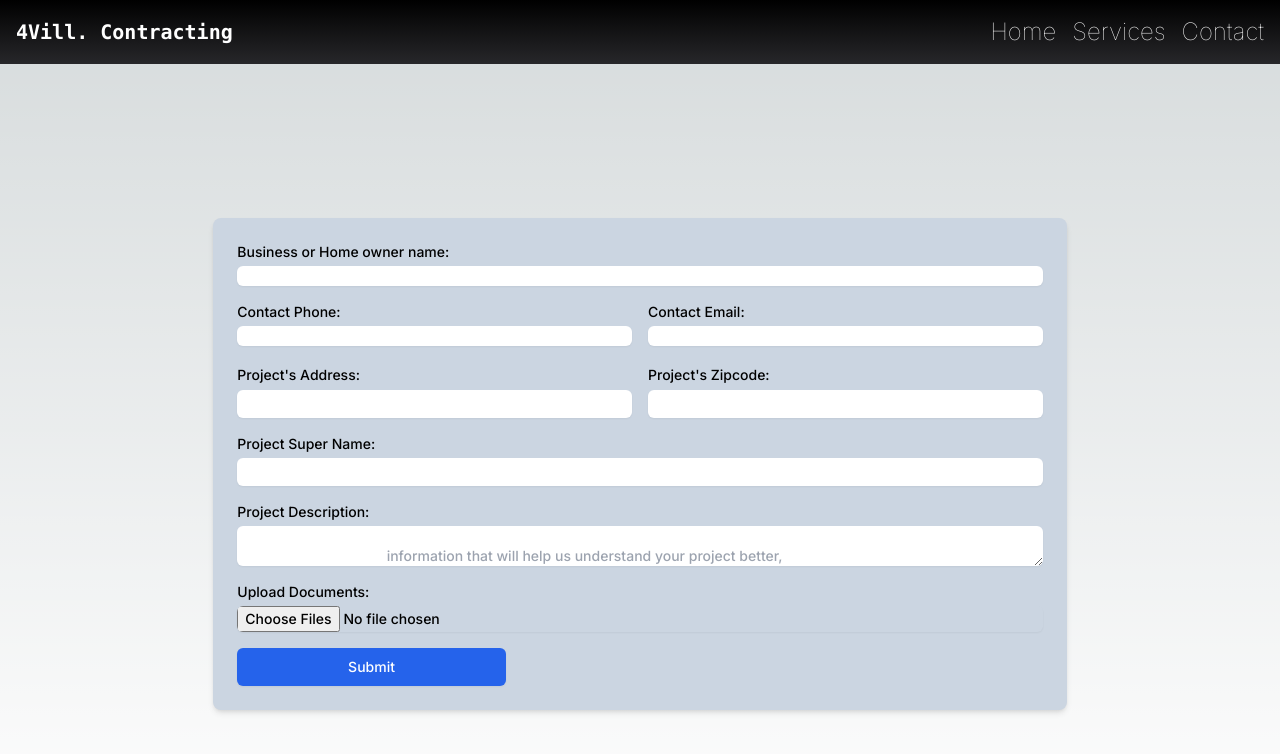
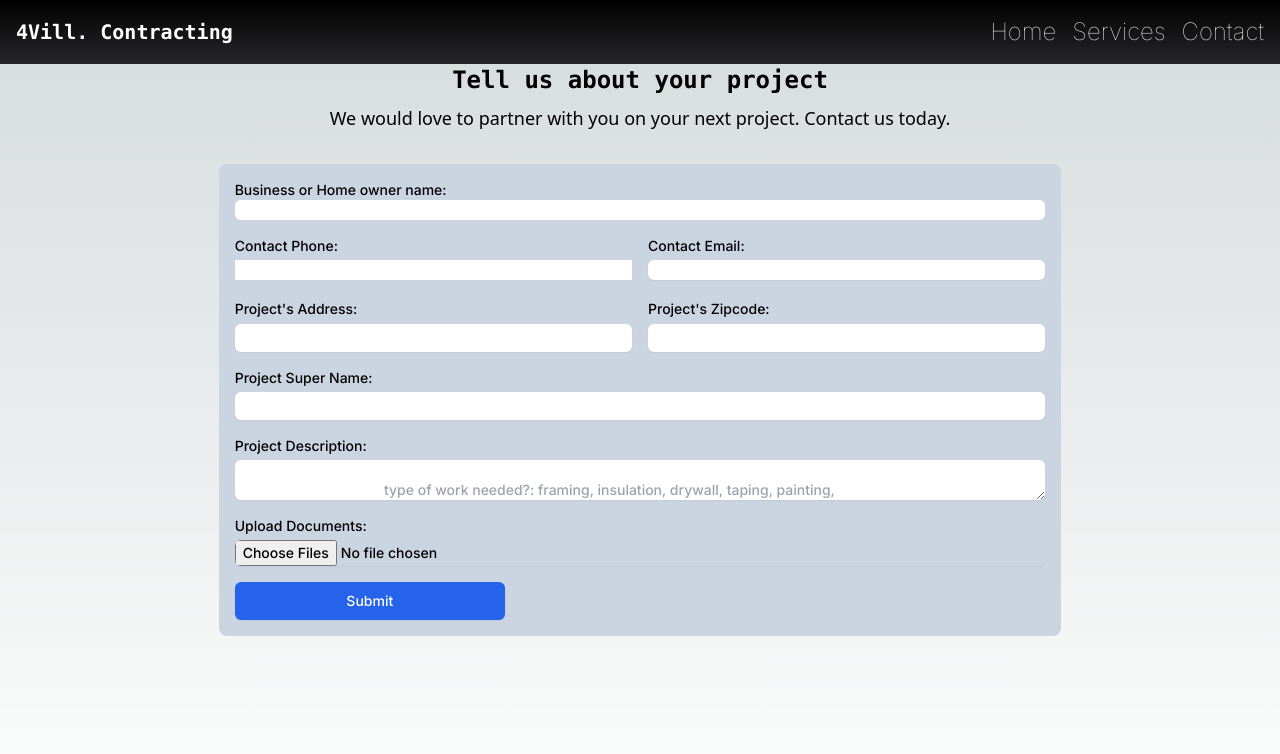
Before and after one commit to marcelchelo/4vill, a Next.js app: page /getQuote in a window 1280 px wide. Shown: the top 754 px of the page. Built offline with nearby package versions, Linux system fonts and the light colour scheme.

Commit message:
final changes to the form page

```diff
--- a/app/getQuote/page.jsx
+++ b/app/getQuote/page.jsx
@@ -10,12 +10,23 @@ export default function Page()  {
 
 
   return (
-    <div>
+
+<>
+
+  <NavBarComponent/>
+    <div className='h-screen'>
+
+      <div className="flex items-center justify-center flex-col">
+        <h1 className="font-bold font-mono text-2xl">Tell us about your project</h1>
+        <p className='font-light mt-2 font-sans text-lg'>We would love to partner with you on your next project. Contact us today.</p>
+
+      </div>
 
 
-     <NavBarComponent/>
       <QuoteForm/>
 
     </div>
+</>
+
   )
 }
--- a/app/src/components/QuoteForm.jsx
+++ b/app/src/components/QuoteForm.jsx
@@ -24,17 +24,17 @@ export default function QuoteForm() {
 
     return (
 
-    <div className='flex justify-center items-center h-screen'>
+    <div className='flex justify-center items-center mt-6 p-2'>
 
 
-        <div className='bg-slate-300 p-6 rounded-lg shadow-md w-2/3'>
+        <div className='bg-slate-300 p-4 rounded-[8px] w-2/3'>
             <form onSubmit={handleSubmit} className='space-y-4'>
                 <div>
                     <label className='block text-sm font-medium text-black'>
                         Business or Home owner name:
                         <input
-                            className='mt-1 block w-full rounded-md border-gray-300
-                                shadow-sm focus:border-indigo-300 focus:ring focus:ring-indigo-200
+                            className='block w-full rounded-md
+                                  focus:ring-indigo-200
                                 focus:ring-opacity-50'
                             type="text"
                             value={companyName}
@@ -47,9 +47,7 @@ export default function QuoteForm() {
                             <label className='block text-sm font-medium text-black'>
                                 Contact Phone:
                                 <input
-                                    className='mt-1 block w-full rounded-md
-                                    border-gray-300 shadow-sm focus:border-indigo-300
-                                    focus:ring focus:ring-indigo-200 focus:ring-opacity-50'
+                                    className="mt-1 block w-full"
                                     type="tel"
                                     pattern="\d{10}"
                                     maxLength="10"
@@ -122,19 +120,17 @@ export default function QuoteForm() {
 
 
                 <div>
-                    <label className='block text-sm font-medium text-black'>
+                    <label className="block text-sm font-medium text-black">
                         Project Description:
                         <textarea
-                            className='mt-1 block w-full rounded-md border-gray-300
+                            className="mt-1 block w-full rounded-md border-gray-300
                                 shadow-sm focus:border-indigo-300 focus:ring focus:ring-indigo-200
-                                focus:ring-opacity-50'
-                            placeholder='
-                                        information that will help us understand your project better,
-                                        square footage, comercial or residential,
-                                        ceiling height, Firestop, type of materials utilized,
-                                         finishing level 1-5,
-                                            carpentry, insulation finishing,
-                                            all three?'
+                                focus:ring-opacity-50"
+                            placeholder="
+                                        type of work needed?: framing, insulation, drywall, taping, painting,&#10;
+                                        ceiling height, fireStop, materials to be used,&#10;
+                                        finishing level 1-5, insulation finishing,
+                                        "
                             value={details}
                             onChange={(e) => setDetails(e.target.value)} />
                     </label>
```
